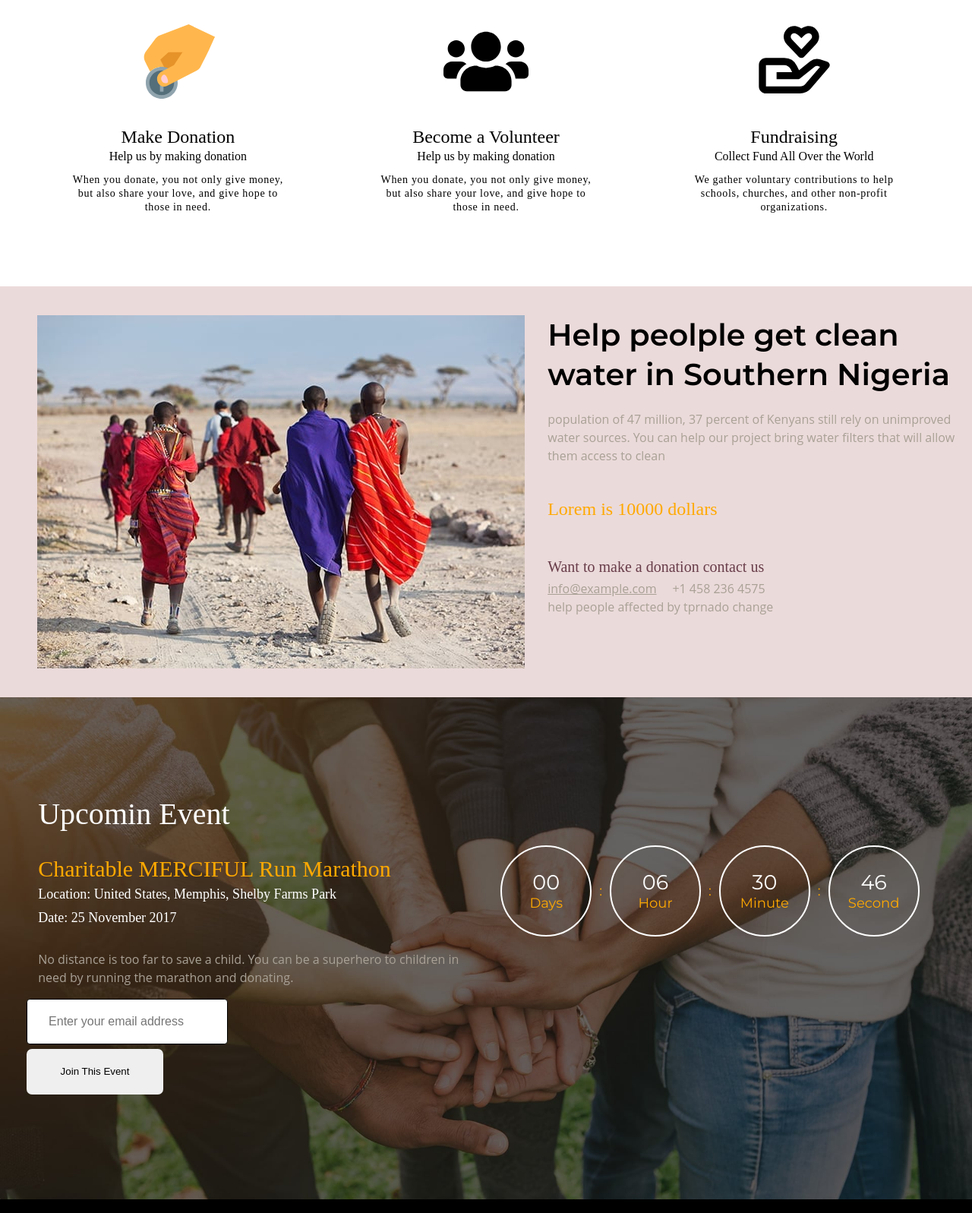
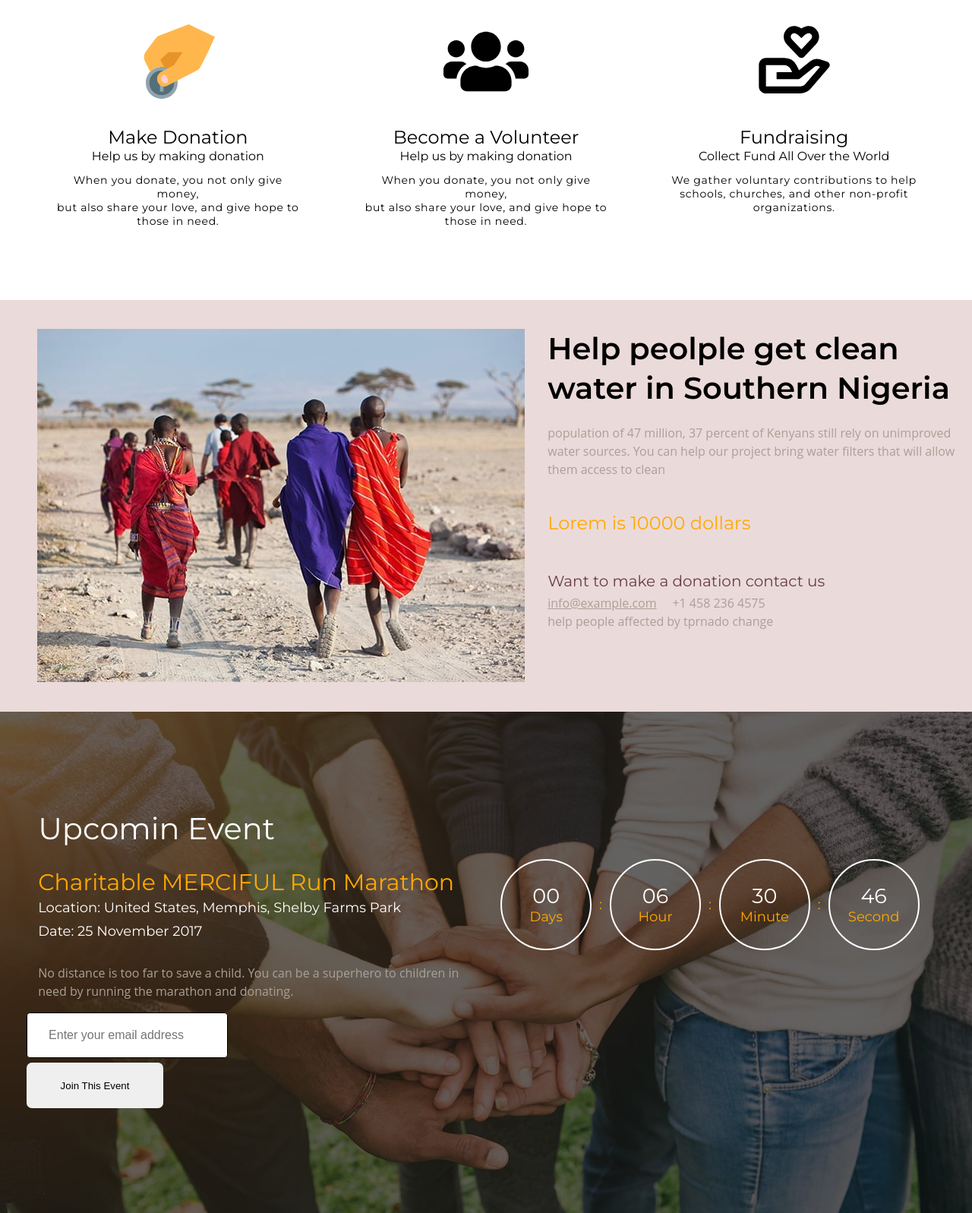
Before and after one commit to king-Alex-d-great/iwe, a React app: page / in a window 1280 px wide. Shown: the part 1003-2600 px from the top of the page at 76% size. Built offline with nearby package versions, Linux system fonts and the light colour scheme.

Commit message:
Updated font family

```diff
--- a/src/css/LandingPage.css
+++ b/src/css/LandingPage.css
@@ -26,7 +26,7 @@ body {
 .lp__describe-header {
   font-weight: 400;
   font-style: normal;
-  font-family: "Merriweather", serif;
+  font-family: 'Montserrat', sans-serif;
   font-size: 2.85rem;
   line-height: 1.3;
   letter-spacing: 0px;
@@ -59,7 +59,7 @@ body {
   font-size: 1.71rem;
   font-weight: 400;
   font-style: normal;
-  font-family: "Merriweather", serif;
+  font-family: 'Montserrat', sans-serif;
   line-height: 1.3;
   letter-spacing: 0.02px;
 }
@@ -67,7 +67,7 @@ body {
   font-size: 1.14rem;
   font-weight: 400;
   font-style: normal;
-  font-family: "Merriweather", serif;
+  font-family: 'Montserrat', sans-serif;
   margin-bottom: 0.8rem;
   line-height: 1.3;
   letter-spacing: 0.02px;
@@ -76,7 +76,7 @@ body {
   font-size: 1rem;
   font-weight: 400;
   font-style: normal;
-  font-family: "Merriweather", serif;
+  font-family: 'Montserrat', sans-serif;
   line-height: 1.3;
   letter-spacing: 0.05rem;
 }
@@ -114,7 +114,7 @@ body {
 .lp__About-main-text-goal {
   font-weight: 400;
   font-style: normal;
-  font-family: "Merriweather", serif;
+  font-family: 'Montserrat', sans-serif;
   color: #ffa900;
   font-size: 24px;
   line-height: 1.4;
@@ -125,7 +125,7 @@ body {
 .lp__About-main-text-para1 {
   font-weight: 400;
   font-style: normal;
-  font-family: "Merriweather", serif;
+  font-family: 'Montserrat', sans-serif;
   color: #683d4a;
   font-size: 20px;
   line-height: 1.7;
@@ -162,7 +162,7 @@ body {
 }
 .lp__Event-top-text-content-right-header {
   font-weight: 400;
-  font-family: "Merriweather", serif;
+  font-family: 'Montserrat', sans-serif;
   color: #fff;
   font-size: 40px;
   line-height: 1.3;
@@ -172,7 +172,7 @@ body {
 .lp__Event-top-text-content-right-para.one {
   font-weight: 400;
   font-style: normal;
-  font-family: "Merriweather", serif;
+  font-family: 'Montserrat', sans-serif;
   color: #ffa900;
   font-size: 30px;
   line-height: 1.2;
@@ -181,7 +181,7 @@ body {
 .lp__Event-top-text-content-right-para.two {
   font-weight: 400;
   font-style: normal;
-  font-family: "Merriweather", serif;
+  font-family: 'Montserrat', sans-serif;
   color: #fff;
   font-size: 18px;
   line-height: 1.7;
```
